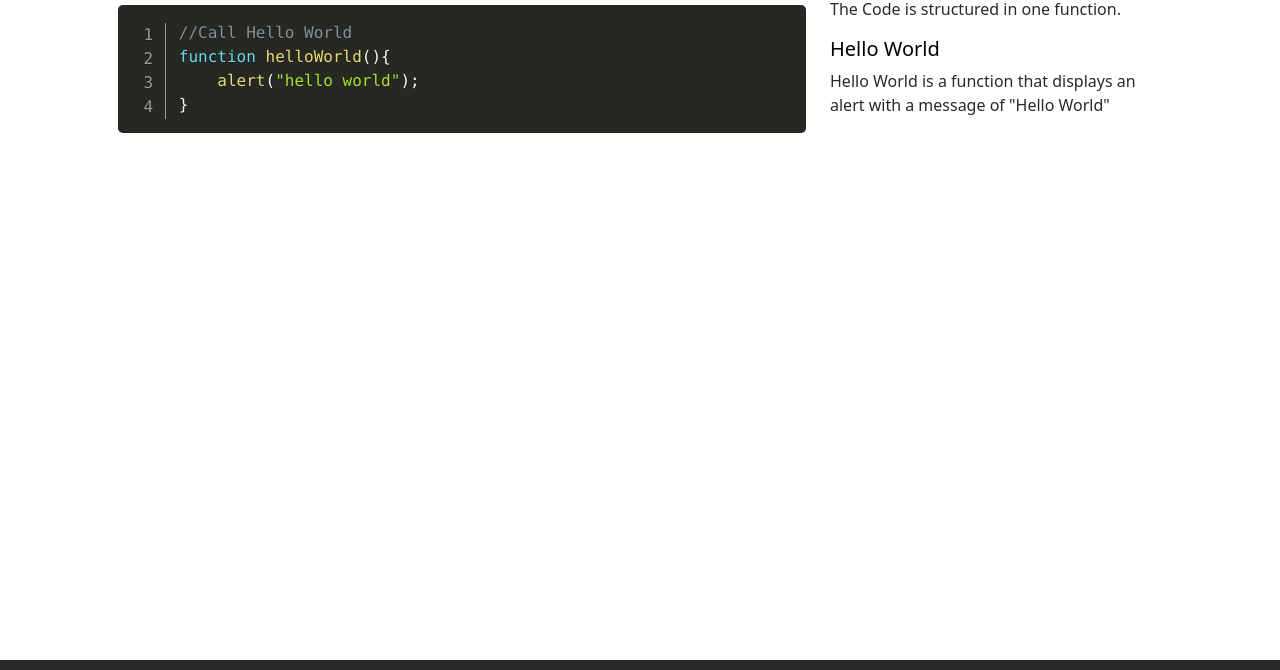
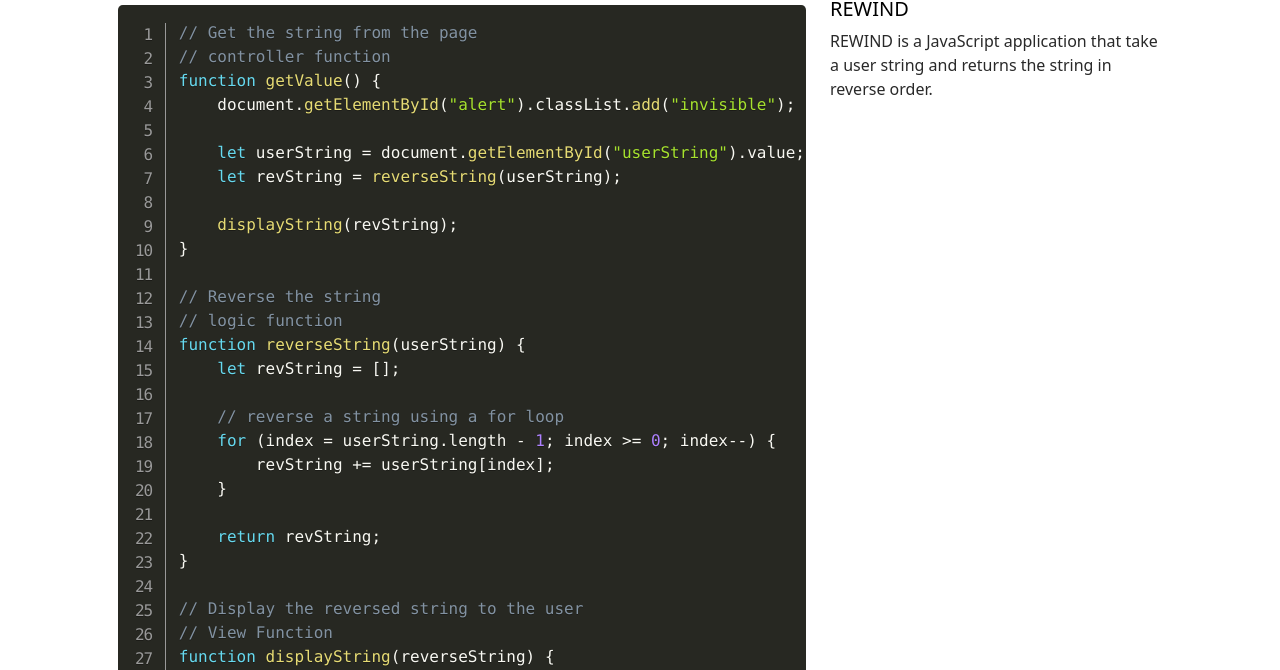
Before and after one commit to NABrown843/Rewind, a plain HTML site: page code.html in a window 1280 px wide. Shown: the part 74-744 px from the top of the page. Drawn offline with nearby package versions, Linux system fonts and the light colour scheme.

Commit message:
Rewind Version 1 Commit
Finished JavaScript functions and tested application to confirm it is working properly.

```diff
--- a/code.html
+++ b/code.html
@@ -58,17 +58,44 @@
                 <div class="col-lg-8">
                     <pre class="line-numbers">
                         <code class="language-javascript">
-                            //Call Hello World
-                            function helloWorld(){
-                                alert("hello world");
+                            // Get the string from the page
+                            // controller function
+                            function getValue() {
+                                document.getElementById("alert").classList.add("invisible");
+
+                                let userString = document.getElementById("userString").value;
+                                let revString = reverseString(userString);
+
+                                displayString(revString);
+                            }
+
+                            // Reverse the string
+                            // logic function
+                            function reverseString(userString) {
+                                let revString = [];
+
+                                // reverse a string using a for loop
+                                for (index = userString.length - 1; index >= 0; index--) {
+                                    revString += userString[index];
+                                }
+
+                                return revString;
+                            }
+
+                            // Display the reversed string to the user
+                            // View Function
+                            function displayString(reverseString) {
+                                // write to the page
+                                document.getElementById("msg").innerHTML = `Your string reversed is: ${reverseString}`;
+                                // show the alert box
+                                document.getElementById("alert").classList.remove("invisible");
                             }
                         </code>
                     </pre>
                 </div>
                 <div class="col-lg-4">
-                    <p>The Code is structured in one function.</p>
-                    <h5>Hello World</h5>
-                    <p>Hello World is a function that displays an alert with a message of "Hello World"</p>
+                    <h5>REWIND</h5>
+                    <p>REWIND is a JavaScript application that take a user string and returns the string in reverse order.</p>
                 </div>
             </div>
         </div>
```
Also changed, not shown: app.html (+3 -0 lines), index.html (+0 -2 lines), js/site.js (+23 -5 lines).
